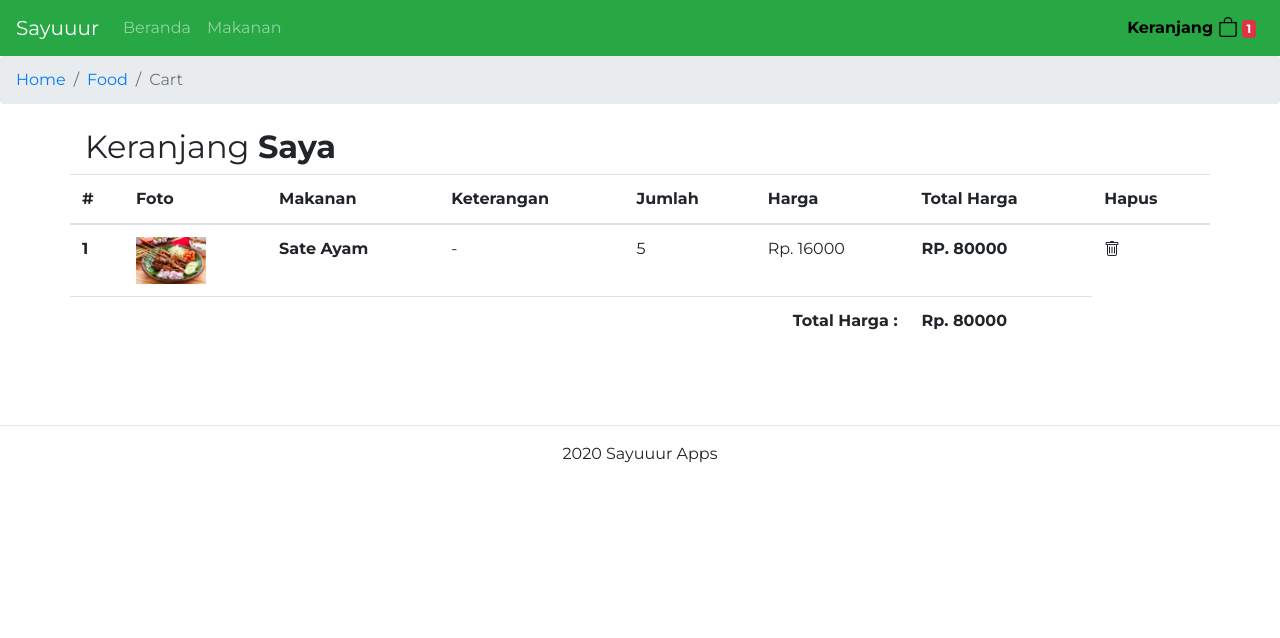
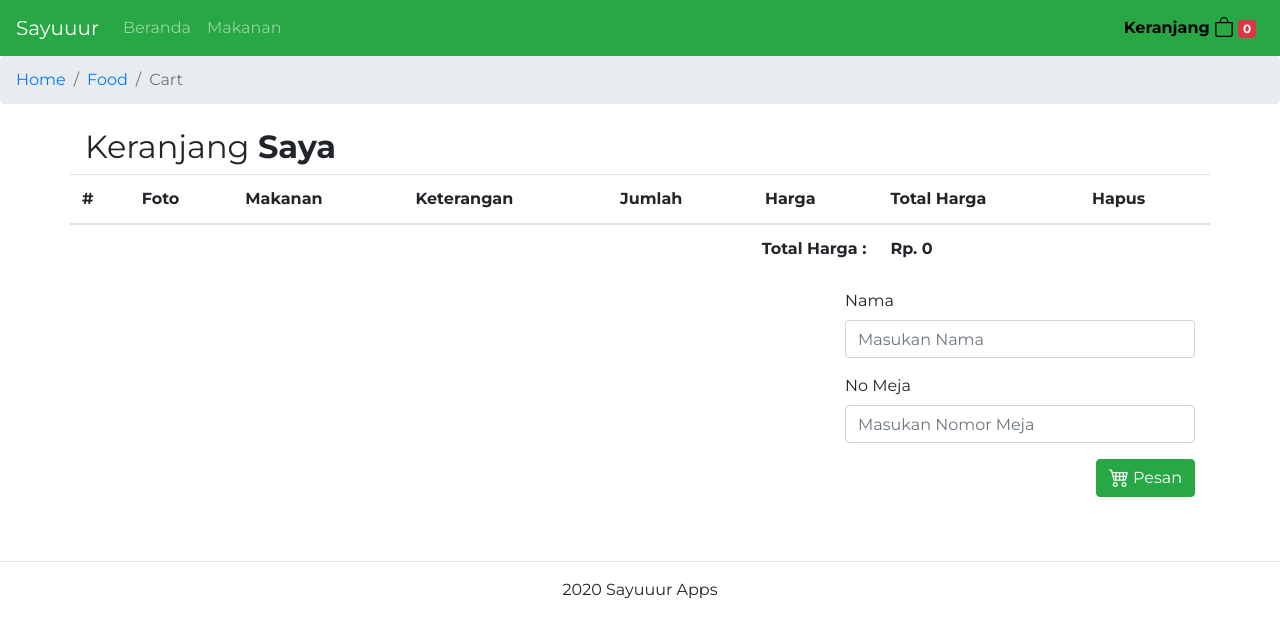
Before and after one commit to imotD/sayuuur-apps, a Vue app: page /cart in a window 1280 px wide. Shown: the top 638 px of the page. Built offline with nearby package versions, Linux system fonts and the light colour scheme; data requests are answered from the project's data file; what vue-toast-notification would draw is missing.

Commit message:
checkout and complete course

```diff
--- a/db.json
+++ b/db.json
@@ -99,19 +99,40 @@
       "gambar": "lontong-opor-ayam.jpg"
     }
   ],
-  "keranjangs": [
+  "keranjangs": [],
+  "pesanans": [
     {
-      "jumlah_pemesanan": "5",
-      "product": {
-        "id": 1,
-        "kode": "K-01",
-        "nama": "Sate Ayam",
-        "harga": 16000,
-        "is_ready": true,
-        "gambar": "sate-ayam.jpg"
-      },
+      "name": "Ina",
+      "nomeja": "1",
+      "keranjangs": [
+        {
+          "jumlah_pemesanan": "2",
+          "keterangan": "Seklian kopi",
+          "product": {
+            "id": 3,
+            "kode": "K-03",
+            "nama": "Nasi Rames",
+            "harga": 12000,
+            "is_ready": true,
+            "gambar": "nasi-rames.jpg"
+          },
+          "id": 3
+        },
+        {
+          "jumlah_pemesanan": "2",
+          "keterangan": "jangan pake lontong",
+          "product": {
+            "id": 9,
+            "kode": "K-09",
+            "nama": "Lontong Opor Ayam",
+            "harga": 18000,
+            "is_ready": true,
+            "gambar": "lontong-opor-ayam.jpg"
+          },
+          "id": 4
+        }
+      ],
       "id": 1
     }
-  ],
-  "pesanans": []
+  ]
 }
--- a/src/components/Navbar.vue
+++ b/src/components/Navbar.vue
@@ -57,7 +57,7 @@ export default {
   },
   mounted() {
     axios
-      .get("http://localhost:3000/keranjangs")
+      .get("http://localhost:3030/keranjangs")
       .then((response) => this.setJumlah(response.data))
       .catch((error) => console.log("Gagal Coy : ", error));
   },
--- a/src/router/index.js
+++ b/src/router/index.js
@@ -4,6 +4,7 @@ import Home from '../views/Home.vue'
 import Foods from '../views/Foods.vue'
 import FoodDetail from '../views/FoodDetail.vue'
 import Cart from '../views/Cart.vue'
+import PesananSukses from '../views/PesananSukses.vue';
 
 
 Vue.use(VueRouter)
@@ -29,6 +30,11 @@ const routes = [{
     component: Cart
   },
   {
+    path: '/pesanan-sukses',
+    name: 'PesananSukses',
+    component: PesananSukses
+  },
+  {
     path: '/about',
     name: 'About',
     // route level code-splitting
--- a/src/views/Cart.vue
+++ b/src/views/Cart.vue
@@ -59,6 +59,38 @@
           </tbody>
         </table>
       </b-row>
+      <!-- fromcheckout -->
+      <b-row class="justify-content-end">
+        <b-col cols="4">
+          <b-form @submit.prevent>
+            <b-form-group label="Nama">
+              <b-form-input
+                v-model="pesan.name"
+                type="text"
+                placeholder="Masukan Nama"
+                required
+              ></b-form-input>
+            </b-form-group>
+            <b-form-group label="No Meja">
+              <b-form-input
+                v-model="pesan.nomeja"
+                type="number"
+                placeholder="Masukan Nomor Meja"
+                required
+              ></b-form-input>
+            </b-form-group>
+
+            <b-button
+              type="submit"
+              class="btn btn-success float-right"
+              @click="checkout"
+            >
+              <b-icon-cart4></b-icon-cart4>
+              Pesan
+            </b-button>
+          </b-form>
+        </b-col>
+      </b-row>
     </b-container>
   </div>
 </template>
@@ -89,15 +121,48 @@ export default {
         },
       ],
       keranjangs: [],
+      pesan: {},
     };
   },
   methods: {
+    checkout() {
+      if (this.pesan.name && this.pesan.nomeja) {
+        this.pesan.keranjangs = this.keranjangs;
+        axios
+          .post("http://localhost:3030/pesanans", this.pesan)
+          .then(() => {
+            // hapus item
+            this.keranjangs.map((item) => {
+              return axios
+                .delete("http://localhost:3030/keranjangs/" + item.id)
+                .catch((error) => console.log("Gagal Coy : ", error));
+            });
+            this.$router.push({ path: "/pesanan-sukses" });
+            this.$toast.success("Sukses Terpesan.", {
+              type: "success",
+              position: "top-right",
+              duration: 3000,
+              dismissible: "true",
+            });
+            this.pesan.jumlah_pemesanan = "";
+            this.pesan.keterangan = "";
+          })
+          .catch((error) => console.log("Gagal Coy : ", error));
+      } else {
+        this.$toast.error("Nama dan Nomor Meja harus diisi", {
+          type: "error",
+          position: "top-right",
+          duration: 3000,
+          dismissible: "true",
+        });
+      }
+    },
     setKeranjangs(params) {
       this.keranjangs = params;
     },
     hapusKeranjang(id) {
       axios
-        .delete("http://localhost:3000/keranjangs/" + id)
+        .delete("http://localhost:3030/keranjangs/" + id)
         .then(() => {
           this.$toast.info("Sukses telah terhapus", {
             type: "info",
@@ -107,7 +172,7 @@ export default {
           });
           // update
           axios
-            .get("http://localhost:3000/keranjangs")
+            .get("http://localhost:3030/keranjangs")
             .then((response) => this.setKeranjangs(response.data))
             .catch((error) => console.log("Gagal Coy : ", error));
         })
@@ -116,7 +181,7 @@ export default {
   },
   mounted() {
     axios
-      .get("http://localhost:3000/keranjangs")
+      .get("http://localhost:3030/keranjangs")
       .then((response) => this.setKeranjangs(response.data))
       .catch((error) => console.log("Gagal Coy : ", error));
   },
--- a/src/views/FoodDetail.vue
+++ b/src/views/FoodDetail.vue
@@ -85,7 +85,7 @@ export default {
       if (this.pesan.jumlah_pemesanan) {
         this.pesan.product = this.product;
         axios
-          .post("http://localhost:3000/keranjangs", this.pesan)
+          .post("http://localhost:3030/keranjangs", this.pesan)
           .then(() => {
             this.$router.push({ path: "/cart" });
             this.$toast.success("Berhasil masuk keranjang.", {
@@ -110,7 +110,7 @@ export default {
   },
   mounted() {
     axios
-      .get("http://localhost:3000/products/" + this.$route.params.id)
+      .get("http://localhost:3030/products/" + this.$route.params.id)
       .then((response) => this.setProducts(response.data))
       .catch((error) => console.log("Gagal Coy : ", error));
   },
--- a/src/views/Foods.vue
+++ b/src/views/Foods.vue
@@ -60,14 +60,14 @@ export default {
     },
     searchFood() {
       axios
-        .get("http://localhost:3000/products?q=" + this.search)
+        .get("http://localhost:3030/products?q=" + this.search)
         .then((response) => this.setProducts(response.data))
         .catch((error) => console.log("Gagal Coy : ", error));
     },
   },
   mounted() {
     axios
-      .get("http://localhost:3000/products")
+      .get("http://localhost:3030/products")
       .then((response) => this.setProducts(response.data))
       .catch((error) => console.log("Gagal Coy : ", error));
   },
--- a/src/views/Home.vue
+++ b/src/views/Home.vue
@@ -53,7 +53,7 @@ export default {
   },
   mounted() {
     axios
-      .get("http://localhost:3000/best-products")
+      .get("http://localhost:3030/best-products")
       .then((response) => this.setProducts(response.data))
       .catch((error) => console.log("Gagal Coy : ", error));
   },
--- /dev/null
+++ b/src/views/PesananSukses.vue
@@ -0,0 +1,21 @@
+<template>
+  <div>
+    <Navbar />
+    <h2>Pesanan Sukses</h2>
+  </div>
+</template>
+
+<script>
+import Navbar from "@/components/Navbar.vue";
+export default {
+  name: "PesananSukses",
+  components: {
+    Navbar,
+  },
+  data() {
+    return {};
+  },
+};
+</script>
+
+<style lang="scss" scoped></style>
```
